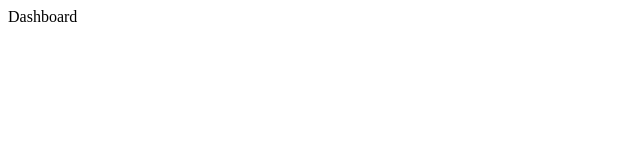
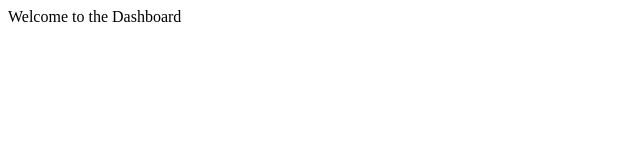
Before and after one commit to Snypherkiller/Forza_Clothing, a React (Vite) app in the folder Frontend/Forza_clothing/: page /dashboard in a window 1280 px wide. Shown: the top 160 px of the page, without its empty margins (0-640 px from the left). Built offline with nearby package versions, Linux system fonts and the light colour scheme.

Commit message:
FOR-2 dashboard

```diff
--- a/Frontend/Forza_clothing/src/pages/Dashboard.jsx
+++ b/Frontend/Forza_clothing/src/pages/Dashboard.jsx
@@ -2,7 +2,7 @@ import React from 'react'
 
 const Dashboard = () => {
   return (
-    <div>Dashboard</div>
+    <div>Welcome to the Dashboard</div>
   )
 }
 
```
